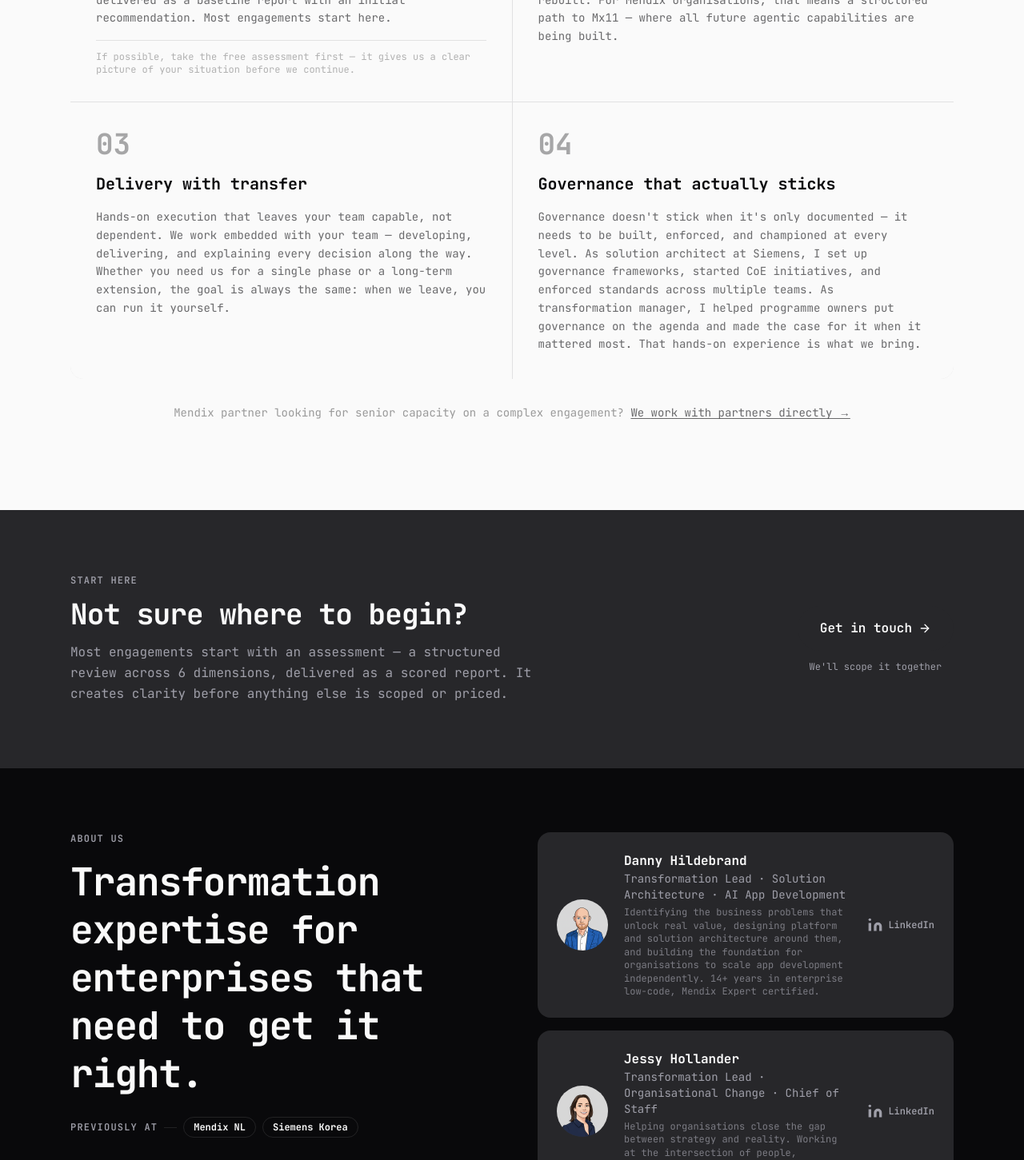
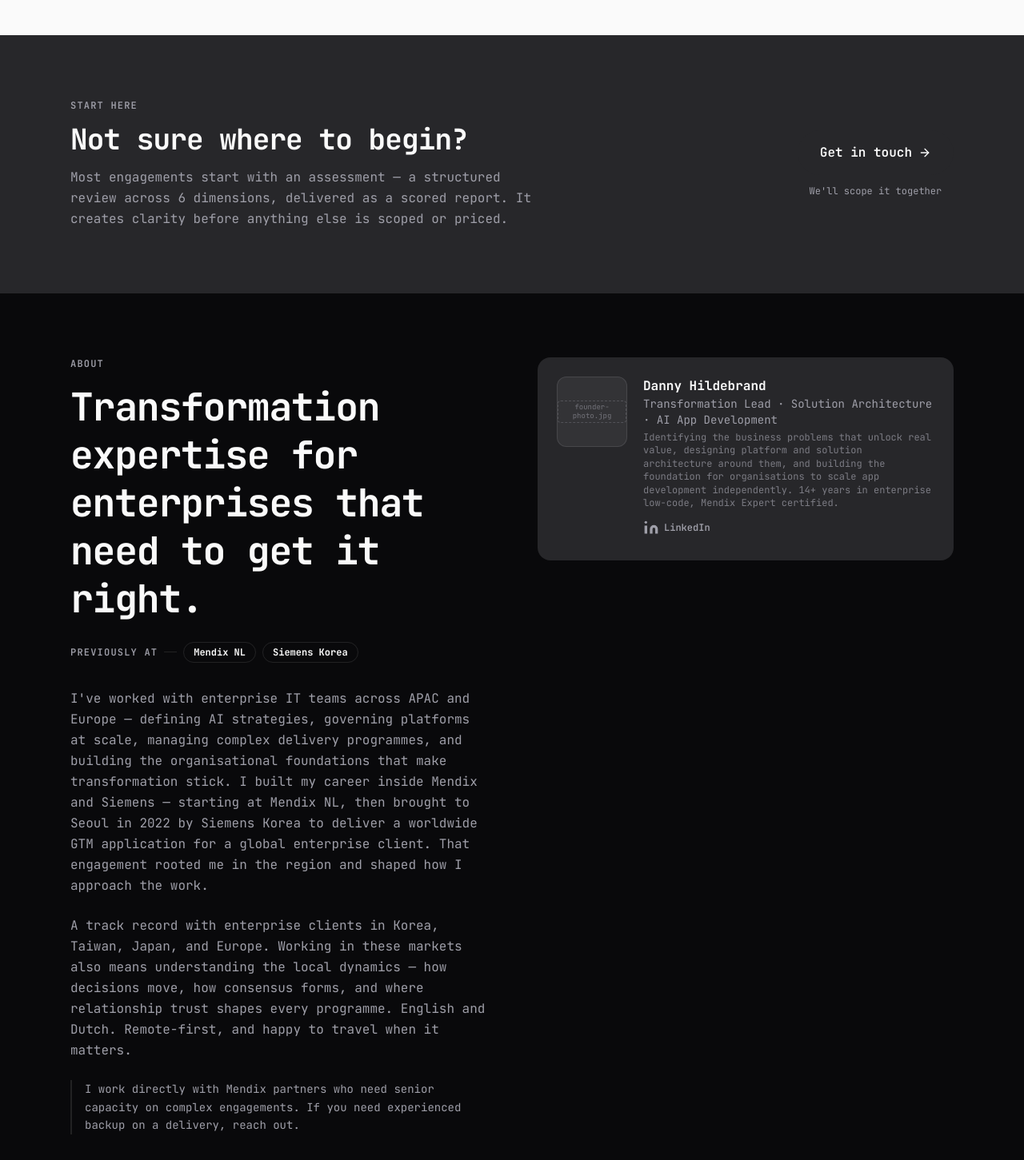
Before and after one commit to lowcodeworks-dev/lcw-website, a Next.js app: page /en in a window 1280 px wide. Shown: the part 4460-5911 px from the top of the page at 80% size. Built offline with nearby package versions, Linux system fonts and the light colour scheme.

Commit message:
feat: restructure services + about founder card

```diff
--- a/app/api/assessment/submit/route.ts
+++ b/app/api/assessment/submit/route.ts
@@ -336,7 +336,7 @@ export async function POST(request: Request) {
         ``,
         tmpl.closing,
         ``,
-        `— Danny & Jessy`,
+        `— Danny`,
         `LowCodeWorks`,
         `lowcodeworks.consulting`,
       ].join('\n'),
--- a/components/sections/about.tsx
+++ b/components/sections/about.tsx
@@ -2,7 +2,6 @@
 
 import { useTranslations } from 'next-intl'
 import { motion } from 'framer-motion'
-import Image from 'next/image'
 function LinkedinIcon({ className }: { className?: string }) {
   return (
     <svg className={className} viewBox="0 0 24 24" fill="currentColor" xmlns="http://www.w3.org/2000/svg">
@@ -13,18 +12,11 @@ function LinkedinIcon({ className }: { className?: string }) {
   )
 }
 
-const team = [
-  {
-    key: 'danny',
-    photo: '/screenshots/dhi_cartoony.png',
-    linkedin: 'https://www.linkedin.com/in/dannyhildebrand/',
-  },
-  {
-    key: 'jessy',
-    photo: '/screenshots/Jessy_cartoony.png',
-    linkedin: 'https://www.linkedin.com/in/jessyhollander/',
-  },
-]
+const founder = {
+  key: 'danny',
+  photo: '/screenshots/dhi_cartoony.png',
+  linkedin: 'https://www.linkedin.com/in/dannyhildebrand/',
+}
 
 export function About() {
   const t = useTranslations('about')
@@ -70,37 +62,28 @@ export function About() {
             transition={{ duration: 0.6, delay: 0.2 }}
             className="flex flex-col gap-4"
           >
-            {team.map((member) => (
-              <div
-                key={member.key}
-                className="flex items-center gap-5 p-6 bg-muted rounded-2xl"
-              >
-                <div className="w-16 h-16 rounded-full overflow-hidden shrink-0 bg-muted-foreground/10">
-                  <Image
-                    src={member.photo}
-                    alt={t(`${member.key}_name`)}
-                    width={64}
-                    height={64}
-                    className="w-full h-full object-cover object-top"
-                  />
-                </div>
-                <div className="flex-1">
-                  <p className="font-bold text-foreground">{t(`${member.key}_name`)}</p>
-                  <p className="text-sm text-muted-foreground">{t(`${member.key}_role`)}</p>
-                  <p className="text-xs text-muted-foreground/70 mt-1 leading-snug">{t(`${member.key}_desc`)}</p>
-                </div>
+            <div className="flex items-start gap-5 p-6 bg-muted rounded-2xl">
+              <div className="relative w-[88px] h-[88px] rounded-xl overflow-hidden shrink-0 bg-muted-foreground/10 border border-border flex items-center justify-center">
+                <span className="text-[9px] text-muted-foreground/60 text-center px-1 leading-tight border border-dashed border-muted-foreground/30 rounded px-1 py-0.5">
+                  founder-photo.jpg
+                </span>
+              </div>
+              <div className="flex-1">
+                <p className="font-bold text-foreground">{t(`${founder.key}_name`)}</p>
+                <p className="text-sm text-muted-foreground">{t(`${founder.key}_role`)}</p>
+                <p className="text-xs text-muted-foreground/70 mt-1 leading-snug">{t(`${founder.key}_desc`)}</p>
                 <a
-                  href={member.linkedin}
+                  href={founder.linkedin}
                   target="_blank"
                   rel="noopener noreferrer"
-                  className="flex items-center gap-1.5 text-xs font-semibold text-muted-foreground hover:text-foreground transition-colors shrink-0"
-                  aria-label={`${t(`${member.key}_name`)} on LinkedIn`}
+                  className="inline-flex items-center gap-1.5 text-xs font-semibold text-muted-foreground hover:text-foreground transition-colors mt-3"
+                  aria-label={`${t(`${founder.key}_name`)} on LinkedIn`}
                 >
                   <LinkedinIcon className="h-5 w-5" />
                   <span>LinkedIn</span>
                 </a>
               </div>
-            ))}
+            </div>
           </motion.div>
         </div>
 
--- a/components/sections/services.tsx
+++ b/components/sections/services.tsx
@@ -3,15 +3,20 @@
 import { useTranslations } from 'next-intl'
 import { motion } from 'framer-motion'
 
+// Placeholder copy — replaced with final copy in Phase 3
+const LAYERS = [
+  {
+    title: 'Enterprise transformation',
+    desc: 'Governance frameworks, Centre of Excellence setup, and delivery leadership for organisations scaling digital platforms — regardless of which platform.',
+  },
+  {
+    title: 'Graph + AI + orchestration',
+    desc: 'Where connected data, reasoning, and low-code execution meet. Graph gives context, AI reasons on it, orchestration makes it actionable.',
+  },
+]
+
 export function Services() {
   const t = useTranslations('services')
-
-  const items = [
-    { title: t('item1_title'), desc: t('item1_desc'), meta: t('item1_meta') },
-    { title: t('item2_title'), desc: t('item2_desc') },
-    { title: t('item3_title'), desc: t('item3_desc') },
-    { title: t('item4_title'), desc: t('item4_desc') },
-  ]
 
   return (
     <section id="services" className="bg-foreground py-28">
@@ -28,28 +33,23 @@ export function Services() {
             {t('label')}
           </p>
           <h2 className="text-4xl md:text-5xl font-bold text-background leading-tight tracking-tight max-w-2xl">
-            {t('headline')}
+            Two layers of the same problem.
           </h2>
         </motion.div>
 
-        <div className="grid sm:grid-cols-2 gap-px bg-background/10 rounded-2xl overflow-hidden mb-8">
-          {items.map((item, i) => (
+        <div className="grid sm:grid-cols-2 gap-6 mb-8">
+          {LAYERS.map((layer, i) => (
             <motion.div
-              key={item.title}
+              key={layer.title}
               initial={{ opacity: 0, y: 20 }}
               whileInView={{ opacity: 1, y: 0 }}
               viewport={{ once: true }}
               transition={{ duration: 0.5, delay: i * 0.1 }}
-              className="bg-foreground p-8 flex flex-col gap-4 hover:bg-background/5 transition-colors"
+              className="border border-background/10 rounded-2xl p-8 flex flex-col gap-4 hover:bg-background/5 transition-colors"
             >
               <span className="text-4xl font-bold text-accent/40 select-none">0{i + 1}</span>
-              <h3 className="text-xl font-bold text-background">{item.title}</h3>
-              <p className="text-background/60 leading-relaxed text-sm">{item.desc}</p>
-              {'meta' in item && item.meta && (
-                <p className="text-xs text-background/30 border-t border-background/10 pt-3 mt-auto">
-                  {item.meta}
-                </p>
-              )}
+              <h3 className="text-xl font-bold text-background">{layer.title}</h3>
+              <p className="text-background/60 leading-relaxed text-sm">{layer.desc}</p>
             </motion.div>
           ))}
         </div>
--- a/messages/en.json
+++ b/messages/en.json
@@ -83,17 +83,14 @@
     "step4_desc": "Some clients want a capable team that runs independently. Others want ongoing delivery support. We're flexible — the engagement ends when it makes sense, not before."
   },
   "about": {
-    "label": "About us",
+    "label": "About",
     "headline": "Transformation expertise for enterprises that need to get it right.",
-    "body": "We worked with enterprise IT teams across APAC and Europe — defining AI strategies, governing platforms at scale, managing complex delivery programmes, and building the organisational foundations that make transformation stick. We built our careers inside Mendix and Siemens — starting at Mendix NL, then brought to Seoul in 2022 by Siemens Korea to deliver a worldwide GTM application for a global enterprise client. That engagement rooted us in the region and shaped how we approach the work.",
+    "body": "I've worked with enterprise IT teams across APAC and Europe — defining AI strategies, governing platforms at scale, managing complex delivery programmes, and building the organisational foundations that make transformation stick. I built my career inside Mendix and Siemens — starting at Mendix NL, then brought to Seoul in 2022 by Siemens Korea to deliver a worldwide GTM application for a global enterprise client. That engagement rooted me in the region and shaped how I approach the work.",
     "body2": "A track record with enterprise clients in Korea, Taiwan, Japan, and Europe. Working in these markets also means understanding the local dynamics — how decisions move, how consensus forms, and where relationship trust shapes every programme. English and Dutch. Remote-first, and happy to travel when it matters.",
-    "body3": "We work directly with Mendix partners who need senior capacity on complex engagements. If you need experienced backup on a delivery, reach out.",
+    "body3": "I work directly with Mendix partners who need senior capacity on complex engagements. If you need experienced backup on a delivery, reach out.",
     "danny_name": "Danny Hildebrand",
     "danny_role": "Transformation Lead · Solution Architecture · AI App Development",
     "danny_desc": "Identifying the business problems that unlock real value, designing platform and solution architecture around them, and building the foundation for organisations to scale app development independently. 14+ years in enterprise low-code, Mendix Expert certified.",
-    "jessy_name": "Jessy Hollander",
-    "jessy_role": "Transformation Lead · Organisational Change · Chief of Staff",
-    "jessy_desc": "Helping organisations close the gap between strategy and reality. Working at the intersection of people, structure, and execution.",
     "qualify_label": "This is for you if...",
     "qualify_item1": "Your organisation needs a digital transformation strategy — not just another implementation that stalls after go-live",
     "qualify_item2": "You are scaling development but there is no architecture standard and technical debt is accumulating",
--- a/messages/ja.json
+++ b/messages/ja.json
@@ -83,17 +83,14 @@
     "step4_desc": "自立したチームを望むクライアントもいれば、継続的なサポートを望むクライアントもいます。柔軟に対応します — エンゲージメントは適切なタイミングで終了します。"
   },
   "about": {
-    "label": "私たちについて",
+    "label": "私について",
     "headline": "正しく実行する必要がある企業のための変革専門性。",
-    "body": "私たちはアジア太平洋地域とヨーロッパ全域のエンタープライズITチームと連携してきました — AI戦略の策定、プラットフォームガバナンス、複雑なデリバリープログラムの管理、そしてデジタルトランスフォーメーションを持続させる組織的基盤の構築まで。私たちはMendixとSiemensの内部でキャリアを築きました — Mendix NLでスタートし、2022年にSiemens Koreaの要請でグローバル企業クライアント向けの全世界GTMアプリケーションを納品するためソウルへ来ました。その経験が私たちをこの地域に根付かせ、仕事へのアプローチを形成しました。",
+    "body": "私はアジア太平洋地域とヨーロッパ全域のエンタープライズITチームと連携してきました — AI戦略の策定、プラットフォームガバナンス、複雑なデリバリープログラムの管理、そしてデジタルトランスフォーメーションを持続させる組織的基盤の構築まで。MendixとSiemensの内部でキャリアを築きました — Mendix NLでスタートし、2022年にSiemens Koreaの要請でグローバル企業クライアント向けの全世界GTMアプリケーションを納品するためソウルへ来ました。その経験が私をこの地域に根付かせ、仕事へのアプローチを形成しました。",
     "body2": "韓国、台湾、日本、ヨーロッパの大手企業クライアントとの実績。これらの市場で働くということは、現地の力学を理解することを意味します — 意思決定がどのように動くか、合意がどのように形成されるか、そして関係の信頼があらゆるプログラムをどう左右するか。英語およびオランダ語。リモートファーストですが、必要な時は喜んで訪問します。",
     "body3": "複雑なエンゲージメントでシニアキャパシティを必要とするMendixパートナーとも直接協働します。デリバリーに経験豊富なバックアップが必要な場合は、お気軽にご連絡ください。",
     "danny_name": "Danny Hildebrand",
     "danny_role": "トランスフォーメーションリード · ソリューションアーキテクチャ · AIアプリ開発",
     "danny_desc": "本当の価値を生み出すビジネス課題を特定し、それに合わせたプラットフォームとソリューションアーキテクチャを設計し、組織がアプリ開発を自立してスケールできる基盤を構築します。エンタープライズローコード分野での14年以上の経験、Mendixエキスパート認定取得。",
-    "jessy_name": "Jessy Hollander",
-    "jessy_role": "トランスフォーメーションリード · 組織変革 · チーフ・オブ・スタッフ",
-    "jessy_desc": "戦略と現実のギャップを埋める支援をします。人・構造・実行の交差点で働きます。",
     "qualify_label": "このような方に向けています",
     "qualify_item1": "リリース後に停滞するような実装ではなく、デジタルトランスフォーメーション戦略が組織に必要です",
     "qualify_item2": "開発はスケールしているが、アーキテクチャ標準がなく技術的負債が蓄積されています",
--- a/messages/ko.json
+++ b/messages/ko.json
@@ -85,15 +85,12 @@
   "about": {
     "label": "소개",
     "headline": "올바르게 실행해야 하는 기업을 위한 트랜스포메이션 전문성.",
-    "body": "저희는 아시아태평양과 유럽 전역의 엔터프라이즈 IT팀과 함께 일해왔습니다 — AI 전략 수립, 플랫폼 거버넌스, 복잡한 납품 프로그램 관리, 그리고 디지털 전환이 지속되도록 하는 조직적 기반 구축까지. 저희는 Mendix와 Siemens 내부에서 경력을 쌓았습니다 — Mendix NL에서 시작하여 2022년 Siemens Korea의 요청으로 글로벌 기업 고객을 위한 전 세계 GTM 애플리케이션을 납품하기 위해 서울에 왔습니다. 그 프로젝트가 저희를 이 지역에 뿌리내리게 했고 저희의 업무 방식을 형성했습니다.",
+    "body": "저는 아시아태평양과 유럽 전역의 엔터프라이즈 IT팀과 함께 일해왔습니다 — AI 전략 수립, 플랫폼 거버넌스, 복잡한 납품 프로그램 관리, 그리고 디지털 전환이 지속되도록 하는 조직적 기반 구축까지. Mendix와 Siemens 내부에서 경력을 쌓았습니다 — Mendix NL에서 시작하여 2022년 Siemens Korea의 요청으로 글로벌 기업 고객을 위한 전 세계 GTM 애플리케이션을 납품하기 위해 서울에 왔습니다. 그 프로젝트가 저를 이 지역에 뿌리내리게 했고 저의 업무 방식을 형성했습니다.",
     "body2": "한국, 대만, 일본, 유럽의 기업 고객과의 실적. 이 시장에서 일한다는 것은 현지의 역학 관계를 이해하는 것을 의미합니다 — 의사결정이 어떻게 흐르는지, 합의가 어떻게 형성되는지, 그리고 신뢰 관계가 모든 프로그램을 어떻게 좌우하는지. 영어 및 네덜란드어. 원격 우선이지만, 필요할 때는 기꺼이 방문합니다.",
     "body3": "복잡한 프로젝트에서 시니어 역량이 필요한 Mendix 파트너와도 직접 협업합니다. 납품에 경험 있는 백업이 필요하시면 연락해 주세요.",
     "danny_name": "Danny Hildebrand",
     "danny_role": "트랜스포메이션 리드 · 솔루션 아키텍처 · AI 앱 개발",
     "danny_desc": "실질적인 가치를 창출하는 비즈니스 문제를 발굴하고, 그 주변에 플랫폼과 솔루션 아키텍처를 설계하며, 조직이 앱 개발을 독립적으로 확장할 수 있는 기반을 구축합니다. 엔터프라이즈 로우코드 분야 14년 이상 경력, Mendix 전문가 인증 보유.",
-    "jessy_name": "Jessy Hollander",
-    "jessy_role": "트랜스포메이션 리드 · 조직 변화 관리 · 치프 오브 스태프",
-    "jessy_desc": "전략과 현실의 간극을 좁히는 일을 돕습니다. 사람, 구조, 실행의 교차점에서 일합니다.",
     "qualify_label": "이런 분들께 적합합니다",
     "qualify_item1": "조직에 론칭 후 정체되는 구현이 아닌 디지털 트랜스포메이션 전략이 필요합니다",
     "qualify_item2": "개발은 확장되고 있지만 아키텍처 표준이 없어 기술 부채가 쌓이고 있습니다",
```
